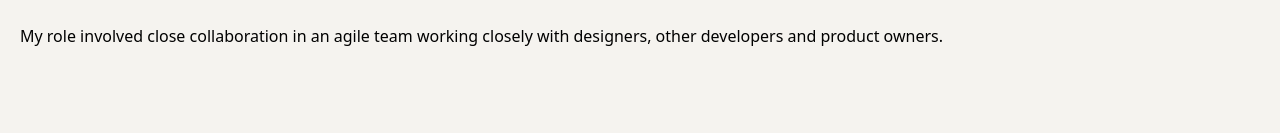
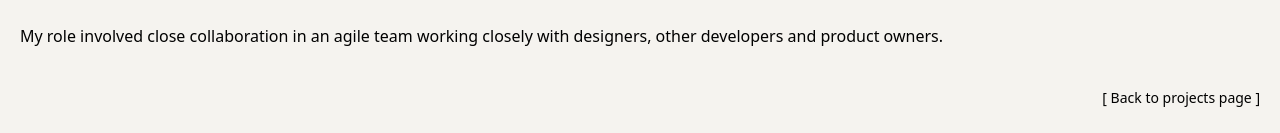
Before and after one commit to Nico1ina/portfolio, a Next.js app: page /work/youwe in a window 1280 px wide. Shown: the part 868-1001 px from the top of the page. Before the commit the page ends 936 px from the top, so only its background shows below. Built offline with nearby package versions, Linux system fonts and the light colour scheme.

Commit message:
chaning stuff

```diff
--- a/app/work/edugrade/page.tsx
+++ b/app/work/edugrade/page.tsx
@@ -5,7 +5,7 @@ export default function Home() {
     <>
       <Hero
         title='Edugrade'
-        src='/images/05.jpg'
+        src='/images/03.jpg'
         description='Java, Spring, REST APIs, Postman, Azure DevOps, MySql and databases.'
       />
       <p className='m-5 font-thin'>
--- a/app/work/page.tsx
+++ b/app/work/page.tsx
@@ -31,8 +31,7 @@ export default function Home() {
       </div>
       <main ref={container}>
         <h1 className='justify-center text-center font-thin pt-20 text-xs'>
-          [ Click on each card to read more about my previous work and projects
-          ]
+          [ Scroll and click a card to read more ]
         </h1>
         {projects.map((project, i) => {
           const targetScale = 1 - (projects.length - i) * 0.05
--- a/app/work/weather/page.tsx
+++ b/app/work/weather/page.tsx
@@ -40,13 +40,13 @@ export default function Home() {
         }`}
       >
         <img
-          className='sm:h-[300px] h-auto py-10 hover:scale-110 transition duration-300'
+          className='sm:h-[300px] invisible sm:visible h-auto py-10 hover:scale-110 transition duration-300'
           src='/images/Skärmavbild 2024-04-18 kl. 15.39.44.png'
           alt=''
           onClick={handleImageClick}
         />
         <img
-          className='sm:h-[300px] h-auto py-10 hover:scale-110 transition duration-300'
+          className='sm:h-[300px] invisible sm:visible h-auto py-10 hover:scale-110 transition duration-300'
           src='/images/Skärmavbild 2024-04-18 kl. 15.48.29.png'
           alt=''
           onClick={handleImageClick}
--- a/app/work/wine/page.tsx
+++ b/app/work/wine/page.tsx
@@ -39,13 +39,13 @@ export default function Home() {
         }`}
       >
         <img
-          className='sm:h-[300px] h-auto py-10 hover:scale-110 transition duration-300'
+          className='sm:h-[300px] invisible sm:visible h-auto py-10 hover:scale-110 transition duration-300'
           src='/images/Skärmavbild 2024-04-18 kl. 15.47.53.png'
           alt=''
           onClick={handleImageClick}
         />
         <img
-          className='sm:h-[300px] h-auto py-10 hover:scale-110 transition duration-300'
+          className='sm:h-[300px] invisible sm:visible h-auto py-10 hover:scale-110 transition duration-300'
           src='/images/Skärmavbild 2024-04-18 kl. 16.15.48.png'
           alt=''
           onClick={handleImageClick}
--- a/app/work/youwe/page.tsx
+++ b/app/work/youwe/page.tsx
@@ -5,7 +5,7 @@ export default function Home() {
     <>
       <Hero
         title='Youwe'
-        src='/images/03.jpg'
+        src='/images/05.jpg'
         description='React, TypeScript, Tailwind CSS, NextJS, Storybook and Apollo GraphQL.'
       />
       <p className='m-5 font-thin'>
@@ -18,6 +18,14 @@ export default function Home() {
         <br /> My role involved close collaboration in an agile team working
         closely with designers, other developers and product owners.
       </p>
+      <div className='flex justify-end items-right p-5 w-full'>
+        <a
+          href='/work'
+          className='hover:underline text-black font-light pb-2 text-sm'
+        >
+          [ Back to projects page ]
+        </a>
+      </div>
     </>
   )
 }
--- a/src/ui/components/data.js
+++ b/src/ui/components/data.js
@@ -1,7 +1,7 @@
 export const projects = [
   {
     title: 'Youwe Agency',
-    src: '03.jpg',
+    src: '05.jpg',
     link: '/work/youwe',
   },
   {
@@ -16,7 +16,7 @@ export const projects = [
   },
   {
     title: 'Edugrade',
-    src: '05.jpg',
+    src: '03.jpg',
     link: '/work/edugrade',
   },
   {
```
